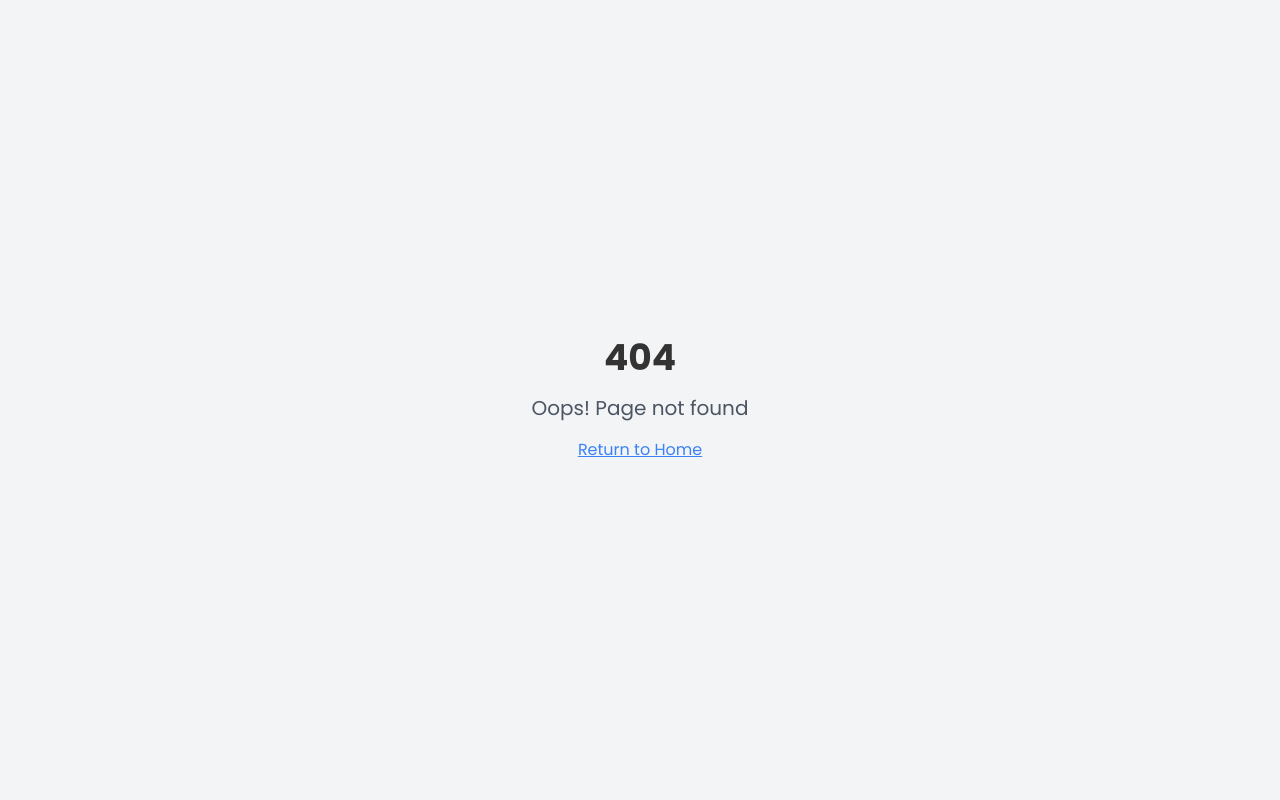
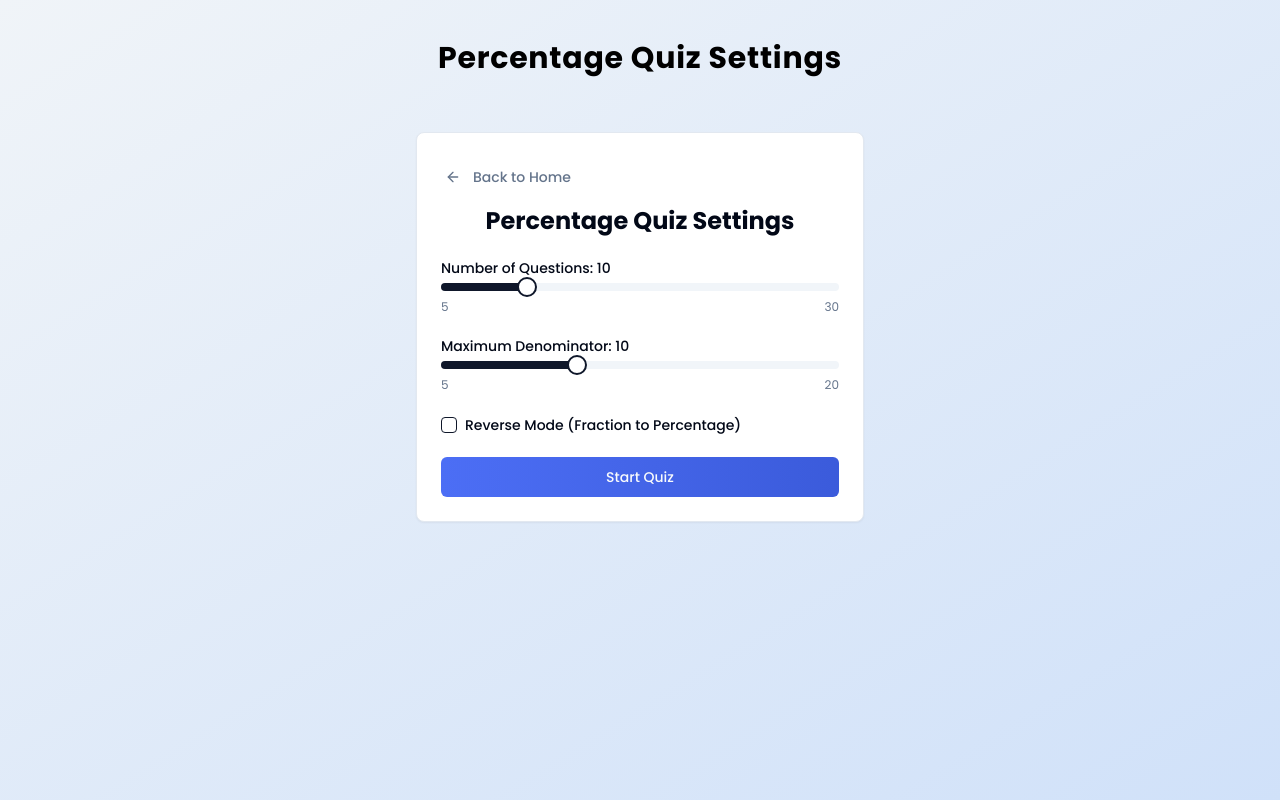
Before and after one commit to Ravibhaiya/math-quiz-wizard-app, a React (Vite) app: page /percentage/settings in a window 1280 px wide. Before the commit this address had no page. Built offline with nearby package versions, Linux system fonts and the light colour scheme.

Commit message:
feat: Implement percentage quiz option
- Added percentage-based quiz questions.
- Included fraction and reverse modes.
- Added settings for question range and reverse mode.
- Displayed percentage symbol automatically in input fields.

```diff
--- a/src/App.tsx
+++ b/src/App.tsx
@@ -11,6 +11,7 @@ import AdditionSettingsPage from "./pages/addition/AdditionSettingsPage";
 import SubtractionSettingsPage from "./pages/subtraction/SubtractionSettingsPage";
 import MultiplicationSettingsPage from "./pages/multiplication/MultiplicationSettingsPage";
 import DivisionSettingsPage from "./pages/division/DivisionSettingsPage";
+import PercentageSettingsPage from "./pages/percentage/PercentageSettingsPage";
 import QuizPage from "./pages/quiz/QuizPage";
 import ResultsPage from "./pages/results/ResultsPage";
 
@@ -29,6 +30,7 @@ const App = () => (
             <Route path="/subtraction/settings" element={<SubtractionSettingsPage />} />
             <Route path="/multiplication/settings" element={<MultiplicationSettingsPage />} />
             <Route path="/division/settings" element={<DivisionSettingsPage />} />
+            <Route path="/percentage/settings" element={<PercentageSettingsPage />} />
             <Route path="/quiz/:type" element={<QuizPage />} />
             <Route path="/results" element={<ResultsPage />} />
             <Route path="*" element={<NotFound />} />
--- /dev/null
+++ b/src/components/PercentageSettingsForm.tsx
@@ -0,0 +1,115 @@
+
+import { useState } from "react";
+import { useNavigate } from "react-router-dom";
+import { Card, CardContent } from "@/components/ui/card";
+import { Input } from "@/components/ui/input";
+import { Label } from "@/components/ui/label";
+import { Slider } from "@/components/ui/slider";
+import { Button } from "@/components/ui/button";
+import { Checkbox } from "@/components/ui/checkbox";
+import { ArrowLeft } from "lucide-react";
+import { QuizSettings } from "@/types/quiz";
+import { useQuizContext } from "@/hooks/useQuizContext";
+import { generatePercentageQuestions } from "@/utils/percentageQuizGenerator";
+
+const PercentageSettingsForm = () => {
+  const navigate = useNavigate();
+  const { setQuizType, setSettings, setQuestions } = useQuizContext();
+  const [questionCount, setQuestionCount] = useState<number>(10);
+  const [maxDenominator, setMaxDenominator] = useState<number>(10);
+  const [reverseMode, setReverseMode] = useState<boolean>(false);
+
+  const handleStartQuiz = () => {
+    const settings: QuizSettings = {
+      questionCount,
+      maxDenominator,
+      reverseMode
+    };
+
+    setQuizType('percentage');
+    setSettings(settings);
+
+    const quizQuestions = generatePercentageQuestions(settings);
+    setQuestions(quizQuestions);
+
+    navigate(`/quiz/percentage`);
+  };
+
+  return (
+    <Card className="w-full max-w-md mx-auto">
+      <CardContent className="pt-6">
+        <div className="mb-6">
+          <Button
+            variant="ghost"
+            className="pl-1 mb-2 text-muted-foreground hover:text-foreground"
+            onClick={() => navigate('/')}
+          >
+            <ArrowLeft className="mr-1 h-4 w-4" />
+            Back to Home
+          </Button>
+          <h2 className="text-2xl font-bold text-center">Percentage Quiz Settings</h2>
+        </div>
+
+        <div className="space-y-6">
+          <div>
+            <Label htmlFor="questionCount" className="block mb-2">
+              Number of Questions: {questionCount}
+            </Label>
+            <Slider
+              id="questionCount"
+              min={5}
+              max={30}
+              step={5}
+              value={[questionCount]}
+              onValueChange={(value) => setQuestionCount(value[0])}
+              className="mb-2"
+            />
+            <div className="flex justify-between text-xs text-muted-foreground">
+              <span>5</span>
+              <span>30</span>
+            </div>
+          </div>
+
+          <div>
+            <Label htmlFor="maxDenominator" className="block mb-2">
+              Maximum Denominator: {maxDenominator}
+            </Label>
+            <Slider
+              id="maxDenominator"
+              min={5}
+              max={20}
+              step={1}
+              value={[maxDenominator]}
+              onValueChange={(value) => setMaxDenominator(value[0])}
+              className="mb-2"
+            />
+            <div className="flex justify-between text-xs text-muted-foreground">
+              <span>5</span>
+              <span>20</span>
+            </div>
+          </div>
+
+          <div className="flex items-center space-x-2">
+            <Checkbox
+              id="reverseMode"
+              checked={reverseMode}
+              onCheckedChange={(checked) => setReverseMode(!!checked)}
+            />
+            <Label htmlFor="reverseMode">
+              Reverse Mode (Fraction to Percentage)
+            </Label>
+          </div>
+
+          <Button
+            onClick={handleStartQuiz}
+            className="w-full bg-gradient-to-r from-[#4c6ef5] to-[#3b5bdb]"
+          >
+            Start Quiz
+          </Button>
+        </div>
+      </CardContent>
+    </Card>
+  );
+};
+
+export default PercentageSettingsForm;
--- a/src/pages/Index.tsx
+++ b/src/pages/Index.tsx
@@ -1,69 +1,79 @@
 
-import { useState } from "react";
 import { useNavigate } from "react-router-dom";
+import { Button } from "@/components/ui/button";
+import { Card, CardContent } from "@/components/ui/card";
+import {
+  CirclePlus,
+  Minus,
+  X,
+  Divide,
+  Percent
+} from "lucide-react";
 
 const Index = () => {
   const navigate = useNavigate();
-  const [activeItem, setActiveItem] = useState<string | null>(null);
 
-  const quizTopics = [
-    { topic: "ADDITION", link: "/addition/settings" },
-    { topic: "SUBTRACTION", link: "/subtraction/settings" },
-    { topic: "MULTIPLICATION", link: "/multiplication/settings" },
-    { topic: "DIVISION", link: "/division/settings" },
-    { topic: "ROOT & SQUARE", link: "" },
-    { topic: "TABLE", link: "" },
-    { topic: "SIMPLIFICATION", link: "" },
-    { topic: "ALGEBRA", link: "" },
-    { topic: "GEOMETRY", link: "" },
+  const quizTypes = [
+    {
+      title: "Addition",
+      description: "Practice adding numbers together",
+      icon: <CirclePlus className="w-10 h-10 text-green-500" />,
+      path: "/addition/settings"
+    },
+    {
+      title: "Subtraction",
+      description: "Practice subtracting numbers",
+      icon: <Minus className="w-10 h-10 text-red-500" />,
+      path: "/subtraction/settings"
+    },
+    {
+      title: "Multiplication",
+      description: "Practice multiplying numbers",
+      icon: <X className="w-10 h-10 text-blue-500" />,
+      path: "/multiplication/settings"
+    },
+    {
+      title: "Division",
+      description: "Practice dividing numbers",
+      icon: <Divide className="w-10 h-10 text-purple-500" />,
+      path: "/division/settings"
+    },
+    {
+      title: "Percentage",
+      description: "Convert between percentages and fractions",
+      icon: <Percent className="w-10 h-10 text-orange-500" />,
+      path: "/percentage/settings"
+    }
   ];
 
-  const handleItemClick = (topic: string, link: string) => {
-    if (!link) return;
-
-    setActiveItem(topic);
-    setTimeout(() => {
-      navigate(link);
-    }, 500);
-  };
-
   return (
-    <div className="min-h-screen flex flex-col items-center bg-gradient-to-br from-[#f0f4f8] to-[#d0e1f9]">
-      <header className="w-full text-center bg-gradient-to-r from-[#4c6ef5] to-[#3b5bdb] text-white py-6 flex items-center justify-center shadow-lg z-10">
-        <h1 className="text-2xl font-bold tracking-wide m-0">Calc Quiz</h1>
+    <div className="min-h-screen flex flex-col items-center bg-gradient-to-br from-[#f0f4f8] to-[#d0e1f9] p-4 overflow-auto">
+      <header className="w-full text-center bg-transparent text-black py-6 flex flex-col items-center justify-center z-10">
+        <h1 className="text-5xl font-bold tracking-wide m-0">Math Quiz</h1>
+        <p className="mt-2 text-lg text-gray-600">Challenge yourself with different math quizzes</p>
       </header>
 
-      <main className="w-[90%] max-w-[600px] text-center py-8 mt-2 pb-12">
-        <div className="sticky top-0 bg-[#f0f4f8] py-4 mb-5 z-20">
-          <h2 className="text-2xl font-semibold inline-block pb-2 relative text-[#2b3a55] m-0 after:content-[''] after:w-[70px] after:h-1 after:bg-[#4c6ef5] after:absolute after:bottom-0 after:left-1/2 after:-translate-x-1/2 after:rounded-md">
-            Basic Calculation
-          </h2>
-        </div>
-
-        <ul className="list-none p-0 m-0 relative z-10">
-          {quizTopics.map((item, index) => (
-            <li
-              key={index}
-              className={`bg-white/90 rounded-xl my-4 px-6 py-[18px] flex justify-between items-center cursor-pointer transition-all duration-300 shadow-md relative overflow-hidden border-l-[5px] ${
-                activeItem === item.topic
-                  ? "bg-[rgba(231,237,255,0.95)] border-l-[#4c6ef5] shadow-[0_0_20px_rgba(76,110,245,0.25)]"
-                  : "border-l-transparent hover:translate-y-[-3px] hover:shadow-lg hover:border-l-[#4c6ef5]"
-              }`}
-              onClick={() => handleItemClick(item.topic, item.link)}
-            >
-              <span className={`text-xl font-semibold text-[#2d3748] transition-all duration-300 relative z-2 ${
-                activeItem === item.topic ? "text-[#4c6ef5]" : "hover:translate-x-[5px] hover:text-[#4c6ef5]"
-              }`}>
-                {item.topic}
-              </span>
-              <span className={`w-3 h-3 border-r-[3px] border-t-[3px] border-[#4c6ef5] rotate-45 transition-all duration-300 relative z-2 mr-[5px] ${
-                activeItem === item.topic ? "opacity-100" : "opacity-0 hover:opacity-100"
-              }`}></span>
-              <div className="absolute w-full h-full bg-gradient-to-br from-transparent to-[rgba(76,110,245,0.03)] top-0 left-0 opacity-0 transition-opacity duration-300 hover:opacity-100"></div>
-            </li>
-          ))}
-        </ul>
-      </main>
+      <div className="w-full max-w-4xl grid grid-cols-1 md:grid-cols-2 lg:grid-cols-3 gap-6 mt-8">
+        {quizTypes.map((quiz, index) => (
+          <Card key={index} className="transition-all hover:shadow-lg hover:-translate-y-1 hover:bg-blue-50">
+            <CardContent className="p-6">
+              <div className="flex flex-col items-center text-center">
+                <div className="mb-4 rounded-full bg-blue-50 p-3">
+                  {quiz.icon}
+                </div>
+                <h2 className="text-2xl font-semibold mb-2">{quiz.title}</h2>
+                <p className="text-gray-500 mb-4">{quiz.description}</p>
+                <Button
+                  onClick={() => navigate(quiz.path)}
+                  className="bg-gradient-to-r from-[#4c6ef5] to-[#3b5bdb] hover:from-[#3b5bdb] hover:to-[#2a3b90]"
+                >
+                  Start Quiz
+                </Button>
+              </div>
+            </CardContent>
+          </Card>
+        ))}
+      </div>
     </div>
   );
 };
--- /dev/null
+++ b/src/pages/percentage/PercentageSettingsPage.tsx
@@ -0,0 +1,19 @@
+
+import { Card } from "@/components/ui/card";
+import PercentageSettingsForm from "@/components/PercentageSettingsForm";
+
+const PercentageSettingsPage = () => {
+  return (
+    <div className="min-h-screen flex flex-col items-center bg-gradient-to-br from-[#f0f4f8] to-[#d0e1f9] p-4 overflow-auto">
+      <header className="w-full text-center bg-transparent text-black py-6 flex items-center justify-center z-10 mb-8">
+        <h1 className="text-3xl font-bold tracking-wide m-0">Percentage Quiz Settings</h1>
+      </header>
+
+      <div className="w-full max-w-md">
+        <PercentageSettingsForm />
+      </div>
+    </div>
+  );
+};
+
+export default PercentageSettingsPage;
--- a/src/pages/quiz/QuizPage.tsx
+++ b/src/pages/quiz/QuizPage.tsx
@@ -1,3 +1,4 @@
+
 import { QuizType } from "@/types/quiz";
 import { useState, useEffect } from "react";
 import { useParams, useNavigate } from "react-router-dom";
@@ -55,6 +56,8 @@ const QuizPage = () => {
   const currentQuestion = questions[currentQuestionIndex];
   const progress = ((currentQuestionIndex + 1) / questions.length) * 100;
   const isAnswered = questions.filter(q => q.userAnswer !== undefined && q.userAnswer !== null).length;
+  const isPercentageQuiz = type === 'percentage';
+  const showPercentageSymbol = isPercentageQuiz && currentQuestion.isPercentageQuestion;
 
   const handleSubmitAnswer = () => {
     if (answer.trim() === "") {
@@ -169,15 +172,19 @@ const QuizPage = () => {
                 {currentQuestion.question} = ?
               </div>
 
-              <div className="mb-6">
+              <div className="mb-6 relative">
                 <Input
-                  type="number"
-                  step="0.01"
+                  type="text"
                   placeholder="Enter your answer"
                   value={answer}
                   onChange={(e) => setAnswer(e.target.value)}
-                  className="text-lg text-center"
+                  className={`text-lg text-center ${showPercentageSymbol ? 'pr-8' : ''}`}
                 />
+                {showPercentageSymbol && (
+                  <div className="absolute inset-y-0 right-0 pr-3 flex items-center pointer-events-none">
+                    <span className="text-gray-500">%</span>
+                  </div>
+                )}
               </div>
             </div>
 
--- a/src/types/quiz.ts
+++ b/src/types/quiz.ts
@@ -1,5 +1,5 @@
 
-export type QuizType = 'addition' | 'subtraction' | 'multiplication' | 'division';
+export type QuizType = 'addition' | 'subtraction' | 'multiplication' | 'division' | 'percentage';
 
 export interface QuizSettings {
   questionCount: number;
@@ -7,6 +7,8 @@ export interface QuizSettings {
   terms?: number;
   includeFraction?: boolean;
   includeDecimal?: boolean;
+  reverseMode?: boolean;
+  maxDenominator?: number;
 }
 
 export interface Question {
@@ -16,6 +18,7 @@ export interface Question {
   userAnswer?: number | null;
   startTime: number;
   endTime?: number;
+  isPercentageQuestion?: boolean;
 }
 
 export interface QuizResults {
--- /dev/null
+++ b/src/utils/percentageQuizGenerator.ts
@@ -0,0 +1,62 @@
+
+import { Question, QuizSettings } from "@/types/quiz";
+
+// Helper function to generate a random fraction
+const generateRandomFraction = (maxDenominator: number): [number, number] => {
+  const denominator = Math.floor(Math.random() * maxDenominator) + 1;
+  const numerator = Math.floor(Math.random() * denominator) + 1;
+  return [numerator, denominator];
+};
+
+// Helper function to reduce a fraction to its simplest form
+const reduceFraction = (numerator: number, denominator: number): [number, number] => {
+  const gcd = (a: number, b: number): number => {
+    return b ? gcd(b, a % b) : a;
+  };
+
+  const divisor = gcd(numerator, denominator);
+  return [numerator / divisor, denominator / divisor];
+};
+
+// Generate questions for percentage quiz
+export const generatePercentageQuestions = (settings: QuizSettings): Question[] => {
+  const { questionCount = 10, maxDenominator = 10, reverseMode = false } = settings;
+  const questions: Question[] = [];
+
+  for (let i = 0; i < questionCount; i++) {
+    const [numerator, denominator] = generateRandomFraction(maxDenominator);
+    const percentageValue = (numerator / denominator) * 100;
+
+    // Round to 2 decimal places for correct answer
+    const roundedPercentage = Math.round(percentageValue * 100) / 100;
+
+    let question: Question;
+
+    if (reverseMode) {
+      // Fraction to percentage
+      const [reducedNumerator, reducedDenominator] = reduceFraction(numerator, denominator);
+      question = {
+        id: i + 1,
+        question: `${reducedNumerator}/${reducedDenominator}`,
+        correctAnswer: roundedPercentage,
+        startTime: Date.now(),
+        isPercentageQuestion: true
+      };
+    } else {
+      // Percentage to fraction
+      const [reducedNumerator, reducedDenominator] = reduceFraction(numerator, denominator);
+      question = {
+        id: i + 1,
+        question: `${roundedPercentage}%`,
+        // Store as decimal for calculation (e.g., 0.5 for 1/2)
+        correctAnswer: reducedNumerator / reducedDenominator,
+        startTime: Date.now(),
+        isPercentageQuestion: false
+      };
+    }
+
+    questions.push(question);
+  }
+
+  return questions;
+};
```
Lines whose indentation alone changed are shown as unchanged.
